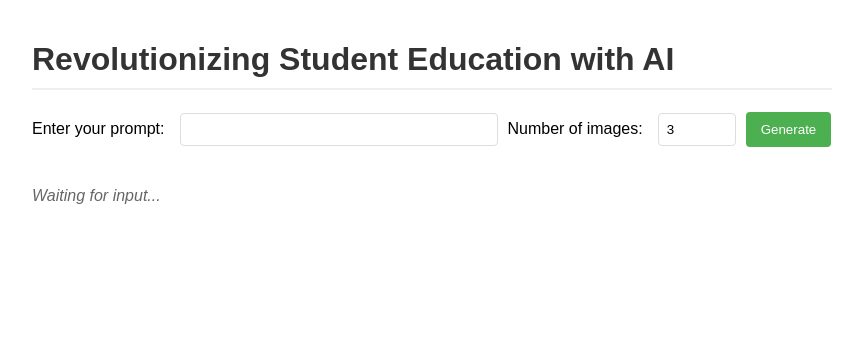
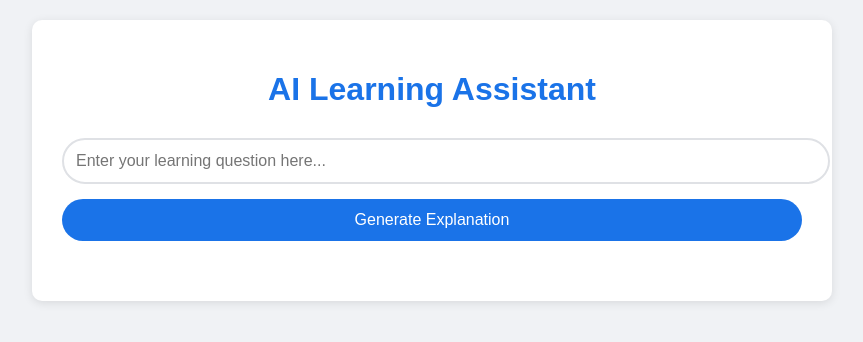
Before and after one commit to soiboie/Dynamic-Video-Generation-for-Personalized-Learning, a Flask app: page / in a window 1280 px wide. Shown: the top 342 px of the page, without its empty margins (208-1071 px from the left). Run offline with Flask 3, Linux system fonts and the light colour scheme.

Commit message:
Add files via upload

```diff
--- a/app.py
+++ b/app.py
@@ -1,122 +1,34 @@
-from flask import Flask, request, jsonify, render_template, send_from_directory
-import requests
+from flask import Flask, render_template, request
+import google.generativeai as genai
 from gtts import gTTS
 import os
-import re
-from dotenv import load_dotenv
 
-app = Flask(__name__, static_folder=".", static_url_path="")
+app = Flask(__name__)
 
-load_dotenv()
+# Configure the Generative AI API
+genai.configure(api_key="AIzaSyC4NQ7jjvgTXHXjq4wTyMwkpZR9PrYSzLk")
+model = genai.GenerativeModel('gemini-1.5-pro')
 
-GEMINI_API_KEY = os.getenv("GEMINI_API_KEY")
-EDEN_API_KEY = os.getenv("EDEN_API_KEY")
-GEMINI_API_URL = os.getenv("GEMINI_API_URL")
-EDEN_API_URL = os.getenv("EDEN_API_URL")
+@app.route("/", methods=["GET", "POST"])
+def index():
+    transcript = ""
+    audio_file = ""
+    if request.method == "POST":
+        user_input = request.form.get("query")
+        if user_input:
+            # Start a chat and send a message
+            chat = model.start_chat(history=[])
+            response = chat.send_message(user_input)
+            transcript = response.text
 
-# Add home route to serve index.html
-@app.route('/')
-def home():
-    return render_template('index.html')
+            # Convert the response text to speech using gTTS
+            tts = gTTS(text=transcript, lang='en')
+            audio_file = "static/response_audio.mp3"
+            tts.save(audio_file)
 
-@app.route('/generate', methods=['POST'])
-def generate_content():
-    try:
-        data = request.get_json()
-        if not data:
-            return jsonify({'error': 'No JSON data received'}), 400
+    return render_template("index.html", transcript=transcript, audio_file=audio_file)
 
-        student_prompt = data.get('prompt')
-        if not student_prompt:
-            return jsonify({'error': 'Missing prompt parameter'}), 400
-
-        num_images = data.get('numImages', 3)  # Default to 3 if not provided
-
-        print(f"Processing request: prompt='{student_prompt}', numImages={num_images}")
-
-        # Step 1: Get transcript from Gemini API
-        transcript = get_transcript(student_prompt)
-        if not transcript:
-            return jsonify({'error': 'Failed to generate transcript from Gemini API'}), 500
-
-        # Step 2: Convert transcript to speech with GTTS
-        audio_file = 'output.mp3'
-        tts = gTTS(text=transcript, lang='en')
-        tts.save(audio_file)
-
-        # Step 3: Split transcript into segments based on num_images
-        segments = split_transcript(transcript, num_images)
-
-        # Step 4: Generate images for each segment
-        image_urls = []
-        for segment in segments:
-            image_url = generate_image(segment)
-            if image_url:
-                image_urls.append(image_url)
-
-        if not image_urls:
-            return jsonify({'error': 'Failed to generate images'}), 500
-
-        # Clean up audio file (optional, remove if not needed)
-        if os.path.exists(audio_file):
-            os.remove(audio_file)
-
-        return jsonify({'imageUrls': image_urls, 'transcript': transcript})
-
-    except Exception as e:
-        print(f"Error in generate_content: {str(e)}")
-        return jsonify({'error': f'Server error: {str(e)}'}), 500
-
-def get_transcript(prompt):
-    try:
-        # For testing, you can return a dummy transcript if API keys aren't set up
-        if not GEMINI_API_KEY or not GEMINI_API_URL:
-            print("Warning: Using dummy transcript because GEMINI_API_KEY or URL is missing")
-            return f"Here is a sample explanation about {prompt}. This is generated as a placeholder while API keys are being set up. You can replace this with actual API calls."
-
-        response = requests.post(
-            GEMINI_API_URL,
-            headers={
-                'Authorization': f'Bearer {GEMINI_API_KEY}',
-                'Content-Type': 'application/json',
-            },
-            json={'prompt': prompt}
-        )
-        response.raise_for_status()
-        return response.json().get('transcript')  # Adjust based on actual API response
-    except Exception as e:
-        print(f'Error with Gemini API: {e}')
-        return None
-
-
-def split_transcript(transcript, num_segments):
-    # Split transcript into sentences and group into num_segments
-    sentences = re.split(r'(?<=[.!?]) +', transcript)
-    segment_size = max(1, len(sentences) // num_segments)
-    segments = [' '.join(sentences[i:i + segment_size]) for i in range(0, len(sentences), segment_size)]
-    return segments[:num_segments]  # Limit to num_segments
-
-def generate_image(segment):
-    try:
-        # For testing, you can return a dummy image URL if API keys aren't set up
-        if not EDEN_API_KEY or not EDEN_API_URL:
-            print("Warning: Using dummy image URL because EDEN_API_KEY or URL is missing")
-            return "https://via.placeholder.com/400x300?text=Sample+AI+Image"
-
-        response = requests.post(
-            EDEN_API_URL,
-            headers={
-                'Authorization': f'Bearer {EDEN_API_KEY}',
-                'Content-Type': 'application/json',
-            },
-            json={'prompt': segment}
-        )
-        response.raise_for_status()
-        return response.json().get('imageUrl')  # Adjust based on actual API response
-    except Exception as e:
-        print(f'Error with Eden API: {e}')
-        return None
-
-if __name__ == '__main__':
-    print("Starting AI Education server on http://127.0.0.1:5500")
-    app.run(debug=True, port=5500)
+if __name__ == "__main__":
+    # Ensure the static folder exists for audio files
+    os.makedirs("static", exist_ok=True)
+    app.run(debug=True)
--- a/templates/index.html
+++ b/templates/index.html
@@ -3,154 +3,107 @@
 <head>
     <meta charset="UTF-8">
     <meta name="viewport" content="width=device-width, initial-scale=1.0">
-    <title>AI Education Project</title>
+    <title>AI Learning Assistant</title>
     <style>
         body {
             font-family: Arial, sans-serif;
             max-width: 800px;
             margin: 0 auto;
             padding: 20px;
+            background-color: #f0f2f5;
         }
+
+        .container {
+            background: white;
+            padding: 30px;
+            border-radius: 10px;
+            box-shadow: 0 2px 10px rgba(0,0,0,0.1);
+        }
+
         h1 {
-            color: #333;
-            border-bottom: 2px solid #eee;
-            padding-bottom: 10px;
+            color: #1a73e8;
+            text-align: center;
+            margin-bottom: 30px;
         }
-        form {
-            margin: 20px 0;
-            display: flex;
-            flex-wrap: wrap;
-            align-items: center;
-            gap: 10px;
+
+        .input-section {
+            margin-bottom: 30px;
         }
-        label {
-            margin-right: 5px;
+
+        #query {
+            width: 100%;
+            padding: 12px;
+            border: 2px solid #dfe1e5;
+            border-radius: 24px;
+            font-size: 16px;
+            margin-bottom: 15px;
         }
-        input[type="text"] {
-            padding: 8px;
-            width: 300px;
-            border: 1px solid #ddd;
-            border-radius: 4px;
-        }
-        input[type="number"] {
-            padding: 8px;
-            width: 60px;
-            border: 1px solid #ddd;
-            border-radius: 4px;
-        }
+
         button {
-            background-color: #4CAF50;
+            background: #1a73e8;
             color: white;
             border: none;
-            padding: 10px 15px;
-            border-radius: 4px;
+            padding: 12px 24px;
+            border-radius: 24px;
             cursor: pointer;
+            font-size: 16px;
+            transition: background 0.3s;
+            width: 100%;
         }
+
         button:hover {
-            background-color: #45a049;
+            background: #1557b0;
         }
-        #image-container {
+
+        .response-section {
             margin-top: 30px;
         }
-        #images {
-            display: flex;
-            flex-wrap: wrap;
-            gap: 15px;
-            margin-top: 15px;
+
+        #transcript {
+            background: #f8f9fa;
+            padding: 20px;
+            border-radius: 10px;
+            line-height: 1.6;
+            min-height: 150px;
+            white-space: pre-wrap;
         }
-        #images img {
-            max-width: 100%;
-            height: auto;
-            border: 1px solid #ddd;
-            border-radius: 4px;
-            box-shadow: 0 2px 5px rgba(0,0,0,0.1);
+
+        audio {
+            width: 100%;
+            margin-top: 20px;
         }
-        #status {
-            margin-top: 10px;
-            color: #666;
-            font-style: italic;
+
+        .hidden {
+            display: none;
         }
     </style>
 </head>
 <body>
-    <h1>Revolutionizing Student Education with AI</h1>
+    <div class="container">
+        <h1>AI Learning Assistant</h1>
 
-    <form id="prompt-form">
-        <label for="prompt">Enter your prompt:</label>
-        <input type="text" id="prompt" name="prompt" required>
+        <form method="POST">
+            <div class="input-section">
+                <input type="text"
+                       id="query"
+                       name="query"
+                       placeholder="Enter your learning question here..."
+                       required>
+                <button type="submit">Generate Explanation</button>
+            </div>
+        </form>
 
-        <label for="num-images">Number of images:</label>
-        <input type="number" id="num-images" name="numImages" min="1" max="10" value="3" required>
-
-        <button type="submit">Generate</button>
-    </form>
-
-    <div id="image-container">
-        <div id="images"></div>
-        <p id="status">Waiting for input...</p>
+        <div class="response-section">
+            {% if transcript %}
+            <div id="transcript">{{ transcript }}</div>
+            <audio controls {% if not audio_file %}class="hidden"{% endif %}>
+                {% if audio_file %}
+                <source src="{{ audio_file }}" type="audio/mpeg">
+                {% endif %}
+                Your browser does not support the audio element.
+            </audio>
+            {% endif %}
+        </div>
     </div>
-
-    <script>
-        document
-          .getElementById("prompt-form")
-          .addEventListener("submit", async function (event) {
-            event.preventDefault();
-
-            // Get form values
-            const prompt = document.getElementById("prompt").value;
-            const numImages = document.getElementById("num-images").value;
-            const status = document.getElementById("status");
-            const imagesDiv = document.getElementById("images");
-
-            // Update status
-            status.textContent = "Generating content...";
-            imagesDiv.innerHTML = ""; // Clear previous images
-
-            console.log("Sending request with prompt:", prompt, "and numImages:", numImages);
-
-            try {
-              // Use relative URL to avoid CORS issues
-              const response = await fetch("/generate", {
-                method: "POST",
-                headers: {
-                  "Content-Type": "application/json",
-                },
-                body: JSON.stringify({
-                  prompt: prompt,
-                  numImages: parseInt(numImages),
-                }),
-              });
-
-              console.log("Response status:", response.status);
-
-              // Better error handling
-              if (!response.ok) {
-                const errorText = await response.text();
-                console.error("Server error:", errorText);
-                throw new Error(`Failed to generate content: ${response.status} ${errorText}`);
-              }
-
-              // Parse JSON response safely
-              const data = await response.json();
-              console.log("Received data:", data);
-
-              if (data.imageUrls && data.imageUrls.length > 0) {
-                data.imageUrls.forEach((url) => {
-                  const img = document.createElement("img");
-                  img.src = url;
-                  img.className = "generated-image";
-                  img.alt = "AI generated image for: " + prompt;
-                  imagesDiv.appendChild(img);
-                });
-                status.textContent = "Content generated successfully!";
-              } else {
-                throw new Error("No images were returned from the server");
-              }
-            } catch (error) {
-              console.error("Detailed error:", error);
-              status.textContent = "Error generating content: " + error.message;
-            }
-          });
-    </script>
 </body>
 </html>
```
